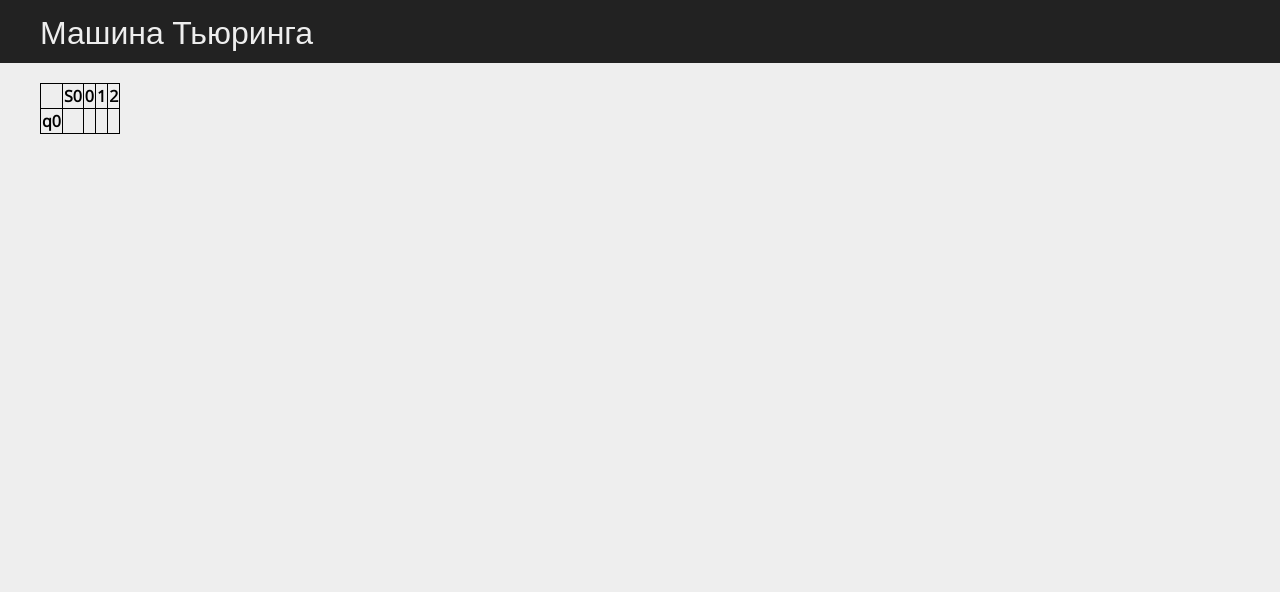
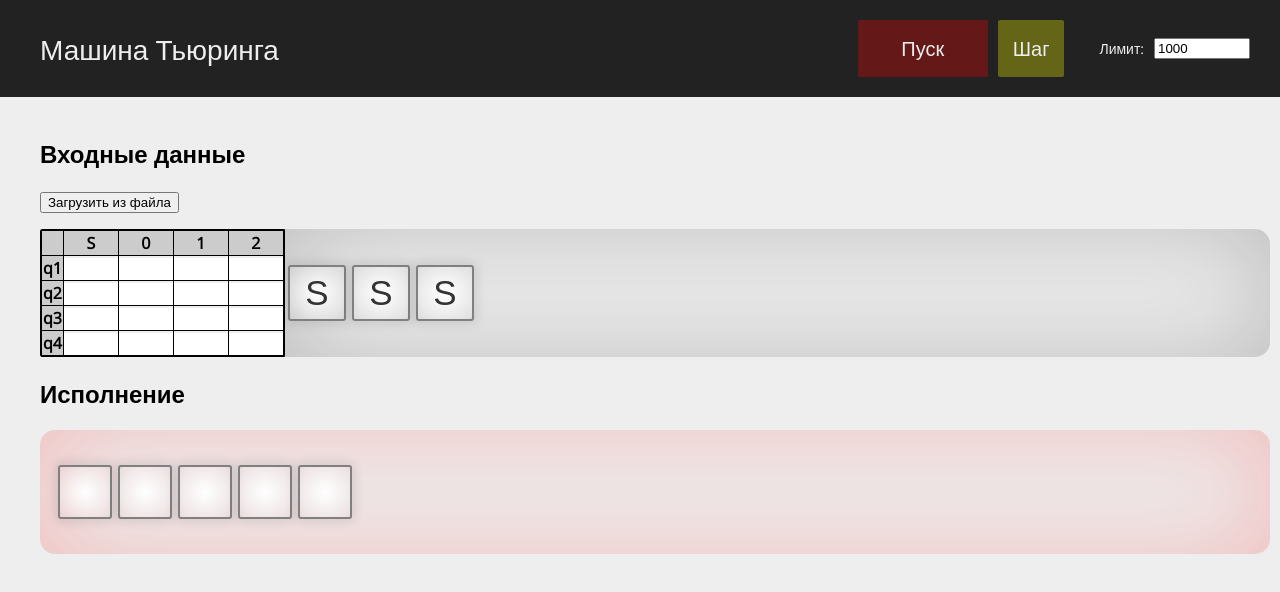
Before and after one commit to iburakov/turing, a plain HTML site: page index.html in a window 1280 px wide. Drawn offline with nearby package versions, Linux system fonts and the light colour scheme.

Commit message:
Nice and heavy tape implementation

```diff
--- a/index.html
+++ b/index.html
@@ -8,25 +8,86 @@
     <script src="script.js"> </script>
   </head>
   <body>
-    <header>Машина Тьюринга</header>
+    <header>
+      <div id="title"> Машина Тьюринга </div>
+      <div id="contolpanel">
+        <div id="execute_inp" class="button">Пуск</div>
+        <div id="step_inp" class="button">Шаг</div>
+        <div id="limitcontainer">
+          Лимит:
+          <input id="execute_limiter_inp" type="number" value="1000" min="0" max="1000000";">
+        </div>
+      </div>
+    </header>
     <div id="content">
-      <div id="inputmatrix">
-        <table>
+      <h2> Входные данные </h2>
+      <p>
+        <input type="file" id="file_inp" style="display: none" multiple="false">
+        <input type="button" value="Загрузить из файла" onclick="$('#file_inp').click()">
+      </p>
+      <div id="input">
+        <table id="inputmatrix">
           <tr>
             <th></th>
-            <th>S0</th>
+            <th>S</th>
             <th>0</th>
             <th>1</th>
             <th>2</th>
           </tr>
           <tr>
-            <th>q0</th>
-            <td></td>
-            <td></td>
-            <td></td>
-            <td></td>
+            <th>q1</th>
+            <td><input type=text maxlength="4" class=inputmatrix_inp></td>
+            <td><input type=text maxlength="4" class=inputmatrix_inp></td>
+            <td><input type=text maxlength="4" class=inputmatrix_inp></td>
+            <td><input type=text maxlength="4" class=inputmatrix_inp></td>
+          </tr>
+          <tr>
+            <th>q2</th>
+            <td><input type=text maxlength="4" class=inputmatrix_inp></td>
+            <td><input type=text maxlength="4" class=inputmatrix_inp></td>
+            <td><input type=text maxlength="4" class=inputmatrix_inp></td>
+            <td><input type=text maxlength="4" class=inputmatrix_inp></td>
+          </tr>
+          <tr>
+            <th>q3</th>
+            <td><input type=text maxlength="4" class=inputmatrix_inp></td>
+            <td><input type=text maxlength="4" class=inputmatrix_inp></td>
+            <td><input type=text maxlength="4" class=inputmatrix_inp></td>
+            <td><input type=text maxlength="4" class=inputmatrix_inp></td>
+          </tr>
+          <tr>
+            <th>q4</th>
+            <td><input type=text maxlength="4" class=inputmatrix_inp></td>
+            <td><input type=text maxlength="4" class=inputmatrix_inp></td>
+            <td><input type=text maxlength="4" class=inputmatrix_inp></td>
+            <td><input type=text maxlength="4" class=inputmatrix_inp></td>
           </tr>
         </table>
+        <div id="inputtape" class="tape">
+          <input type="text" maxlength="1" class="tapecell">
+          <input type="text" maxlength="1" class="tapecell">
+          <input type="text" maxlength="1" class="tapecell">
+          <input type="text" maxlength="1" class="tapecell">
+          <input type="text" maxlength="1" class="tapecell">
+        </div>
+      </div>
+      <div id="execution">
+        <h2> Исполнение </h2>
+        <div id="executiontape" class="tape">
+          <div class="tapecell"></div>
+          <div class="tapecell"></div>
+          <div class="tapecell"></div>
+          <div class="tapecell"></div>
+          <div class="tapecell"></div>
+        </div>
+        <div id="executionlog">
+          <div class="logentry"></div>
+          <div class="logentry"></div>
+          <div class="logentry"></div>
+          <div class="logentry"></div>
+          <div class="logentry"></div>
+          <div class="logentry"></div>
+        </div>
       </div>
     </div>
   </body>
--- a/script.js
+++ b/script.js
@@ -0,0 +1,139 @@
+// -- RULE OBJECT --
+function Rule(str) {
+    this.next_state = str.substring(0, 2);
+    this.new_symbol = str[2];
+    this.move = str[3];
+}
+
+Rule.prototype.moves = function() {
+    return ['C', 'R', 'L'];
+};
+
+var moves = ['C', 'R', 'L'];
+
+Rule.prototype.states = function() {
+    return ['q0', 'q1', 'q2', 'q3', 'q4'];
+};
+
+Rule.prototype.symbols = function() {
+    return ['S', '0', '1', '2'];
+};
+// -----------------
+
+// // - TAPE NODE OBJECT -
+// function TapeNode(prev, next, symb) {
+//     this.prev = prev;
+//     this.next = next;
+//     this.symb = symb;
+// }
+// // --------------------
+
+// - TAPE OBJECT -
+function InputTape(jqobj) {
+    if (!jqobj) console.error("jqobj requered!");
+    this.jqobj = jqobj;
+    jqobj.html('<input type="text" maxlength="1" class="tapecell" value="S">'.repeat(3));
+    $(".tapecell").keypress(tapecellKeypressHandler);
+    this.symbols = ['S', 'S', 'S'];
+}
+
+InputTape.prototype.append = function(symb = 'S') {
+    this.jqobj.append('<input type="text" maxlength="1" class="tapecell" value="' + symb + '">');
+    $(".tapecell").keypress(tapecellKeypressHandler);
+    this.symbols.push(symb);
+};
+
+InputTape.prototype.prepend = function(symb = 'S') {
+    this.jqobj.prepend('<input type="text" maxlength="1" class="tapecell" value="' + symb + '">')
+    $(".tapecell").keypress(tapecellKeypressHandler);
+    this.symbols.unshift(symb);
+};
+
+InputTape.prototype.update = function(position, new_symbol) {
+    this.symbols[position] = new_symbol;
+    this.jqobj.children()[position].value = new_symbol;
+    this.jqobj.children()[position].onkeypress({which: String.charCodeAt(new_symbol)});
+};
+
+// --------------------
+
+// - TURING OBJECT -
+function Turing() {
+    function makeRow() {
+        return {S: undefined, 0: undefined, 1: undefined, 2: undefined};
+    }
+    this.rules = {q1: makeRow(), q2: makeRow(), q3: makeRow(), q4: makeRow()};
+    this.input_tape = new InputTape($("#inputtape"));
+    this.state = 'q1';
+    this.position = 0;
+}
+
+Turing.prototype.Step = function() {
+    var rule = this.rules[this.state][this.input_tape.symbols[this.position]];
+    this.input_tape.update(this.position, rule.new_symbol)
+    this.state = rule.next_state;
+    if (rule.move == 'R') this.position++;
+    else if (rule.move == 'L') this.position--;
+
+};
+// -----------------
+
+var turing;
+
+function tapecellKeypressHandler(e){
+    var key = String.fromCharCode(e.which);
+    var is_pushing_new_key = true;
+    if (key.toUpperCase() === 'S'){
+        $(this).val('S');
+        is_pushing_new_key = false;
+    } else if (!(+key >= 0 && +key <= 2)) return false;
+
+    var inputchildren = turing.input_tape.jqobj.children().toArray();
+    if (inputchildren.indexOf($(this)[0]) == inputchildren.length - 1) {
+        turing.input_tape.append();
+    } else if (inputchildren.indexOf($(this)[0]) == 0) {
+        turing.input_tape.prepend();
+    }
+
+    return is_pushing_new_key;
+}
+
+$(document).ready(function(){
+    turing = new Turing();
+
+    $(".inputmatrix_inp").keypress(function(e){
+        var val = $(this).val();
+        var key = String.fromCharCode(e.which);
+        if (val.length >= 0) {
+            if (val.length >= 1) {
+                if (val.length >= 2) {
+                    if (val.length >= 3) {
+                        if (moves.indexOf(key.toUpperCase()) !== -1){
+                            $(this).val(val + key.toUpperCase());
+                        }
+                        return false;
+                    } else if (key.toUpperCase() === 'S'){
+                        $(this).val(val + 'S');
+                        return false;
+                    } else if (!(+key >= 0 && +key <= 2)) return false;
+                } else if (!(+key <= 4 && +key >= 0)) return false;
+            } else if (key !== 'q') return false;
+        }
+    });
+
+    $("#execute_limiter_inp").keyup(function(){
+        var val = $(this).val();
+        $(this).val(Math.min(val, 1e6));
+    });
+
+    $('#file_inp').change(function(){
+        var file = $(this)[0].files[0];
+        var fr = new FileReader();
+        fr.readAsText(file);
+        fr.onload = function(){
+            var dataToImport = fr.result;
+
+            console.log(dataToImport);
+        };
+    });
+});
--- a/style.css
+++ b/style.css
@@ -6,25 +6,146 @@ html, body {
     margin: 0px;
     height: 100vh;
     background-color: #eee;
+    min-width: 600px;
 }
 
 header {
-    padding: 10px;
+    padding: 15px;
     padding-left: 40px;
     background-color: #222;
     color: #eee;
-    font-size: 2em;
+    font-size: 28px;
+
+    display: flex;
+    justify-content: space-between;
+}
+
+#title {
+    display: flex;
+    align-items: center;
+}
+
+#contolpanel {
+    display: flex;
+    flex-flow: row nowrap;
+    align-items: stretch;
+}
+
+#limitcontainer {
+    font-size: 14px;
+    display: flex;
+    align-items: center;
+    padding: 5px;
+    padding-left: 30px;
+}
+
+#execute_limiter_inp {
+    margin: 10px;
+}
+
+.button {
+    text-align: center;
+    margin: 5px;
+    padding: 15px;
+    font-size: 20px;
+    cursor: pointer;
+    border-radius: 2px;
+}
+
+#execute_inp {
+    background-color: rgba(255, 0, 0, 0.3);
+    min-width: 100px;
+}
+
+#execute_inp:hover {
+    background-color: rgba(255, 0, 0, 0.5);
+}
+
+#step_inp {
+    background-color: rgba(255, 255, 0, 0.3);
+}
+
+#step_inp:hover {
+    background-color: rgba(255, 255, 0, 0.5);
 }
 
 #content {
     padding: 20px 10px 10px 40px;
 }
 
-#inputmatrix {
-    display: inline-block;
-}
-
 table, th, td {
     border: 1px black solid;
     border-collapse: collapse;
 }
+
+th {
+    background-color: #ccc;
+}
+
+#input {
+    display: flex;
+    flex-flow: row nowrap;
+    justify-content: space-between;
+    align-items: stretch;
+}
+
+#inputmatrix {
+    border-top-left-radius: 2px;
+    border-bottom-left-radius: 2px;
+    display: inline-block;
+}
+
+#inputmatrix td {
+    padding: 0px;
+}
+
+.inputmatrix_inp {
+    border: 0px white solid;
+    margin: 0px;
+    width: 50px;
+    height: 20px;
+}
+
+.tape {
+    flex-grow: 1;
+    display: flex;
+    flex-flow: row nowrap;
+    justify-content: flex-start;
+    align-items: center;
+    overflow-y: auto;
+}
+
+.tapecell {
+    border: 2px solid grey;
+    border-radius: 3px;
+    box-shadow: 0px 0px 11px 3px rgba(0,0,0,0.1);
+    height: 50px;
+    width: 50px;
+    min-width: 50px;
+    margin: 0px 3px 0px 3px;
+    background: radial-gradient(white, rgba(0, 0, 0, 0.01));
+
+    font-size: 35px;
+    text-align: center;
+    color: #333;
+}
+
+#inputtape {
+    box-shadow: inset 0px 0px 100px 3px rgba(0, 0, 0, 0.2);
+    border-top-right-radius: 15px;
+    border-bottom-right-radius: 15px;
+}
+
+#executiontape {
+    box-shadow: inset 0px 0px 100px 3px rgba(255, 0, 0, 0.2);
+    padding: 35px 15px 35px 15px;
+    border-radius: 15px;
+}
+
+#exceutionlog {
+    padding: 5px;
+}
+
+.logentry {
+
+}
```
